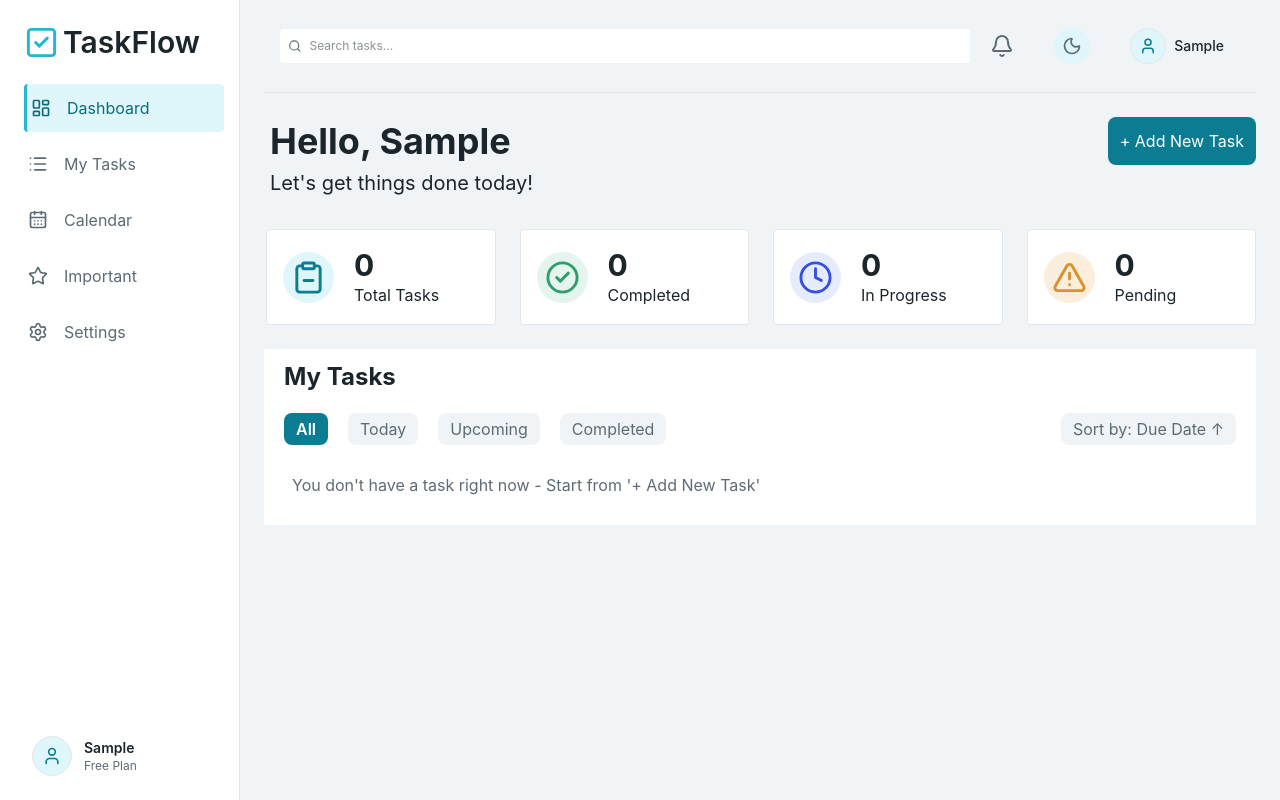
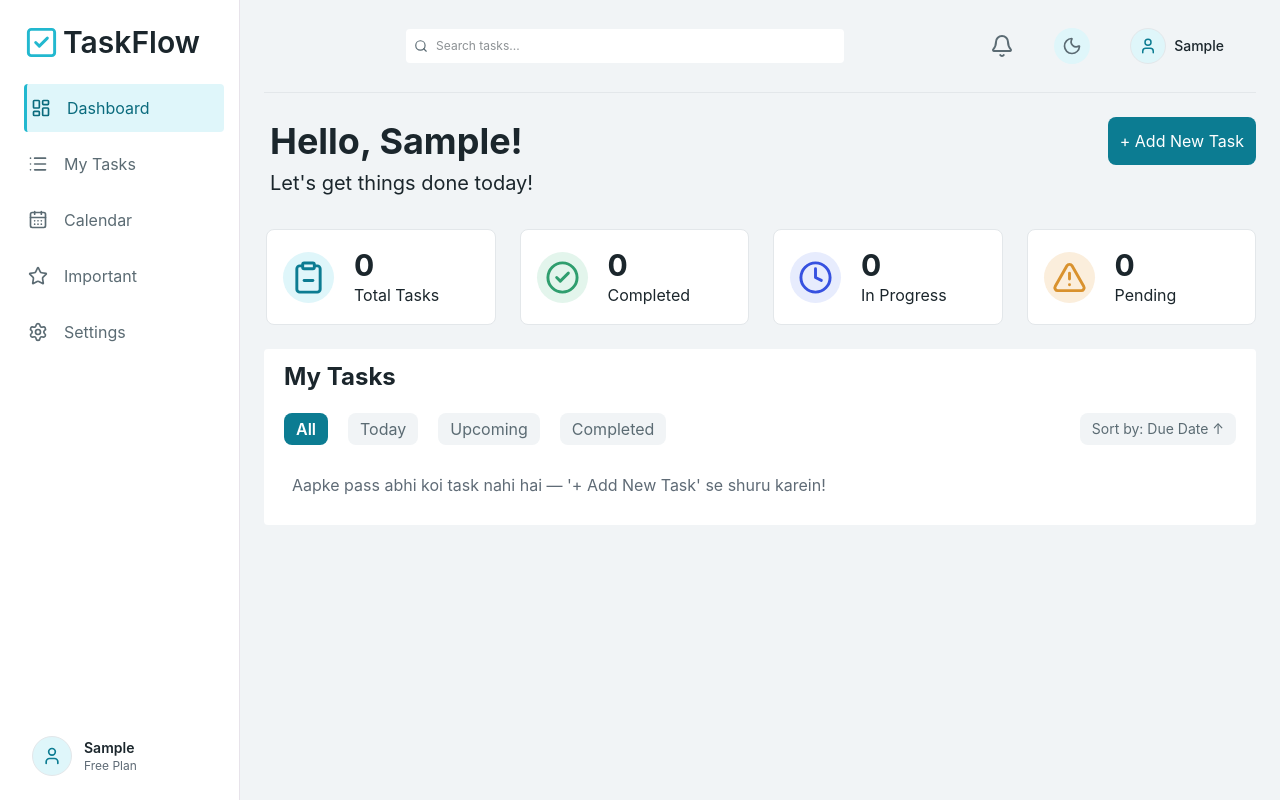
Before and after one commit to kashishjoshi1301-glitch/TaskFlow, a React (Vite) app: page / in a window 1280 px wide. Both pictures are taken after typing "Sample" into the empty fields and a click on the button "Continue". Built offline with nearby package versions, Linux system fonts and the light colour scheme.

Commit message:
Added Google Verification

```diff
--- a/src/App.jsx
+++ b/src/App.jsx
@@ -1,5 +1,4 @@
 import {useState, useEffect} from 'react'
-import { Menu } from 'lucide-react';
 import Navbar from './components/Navbar';
 import Sidebar from './components/Sidebar';
 import StatCard from './components/StatCard';
@@ -184,7 +183,6 @@ const App = () => {
      return localStorage.getItem("taskflow-theme") || "light";
    });
 
-   // 🔴 handleNameSubmit ab sabse pehle define ho raha hai, use hone se pehle
    const handleNameSubmit = (name) => {
      localStorage.setItem("taskflow-username", name);
      setUserName(name);
@@ -221,7 +219,6 @@ const App = () => {
    const inProgressTasks = 0;
    const importantTasks = tasks.filter(task => task.priority === "High");
 
-   // 🔴 sirf EK baar rakha hai ab
    if (!userName) {
      return <WelcomeScreen onNameSubmit={handleNameSubmit} />;
    }
@@ -239,7 +236,6 @@ const App = () => {
           )
         }
 
-        {/* 🔴 Sidebar ab isi wrapper div ke ANDAR hai */}
         <div
           className={`fixed lg:static top-0 left-0 h-full z-50 transition-transform duration-300
           ${isSidebarOpen ? "translate-x-0" : "-translate-x-full lg:translate-x-0"}`}
@@ -257,15 +253,7 @@ const App = () => {
           />
         </div>
 
-          <main className={`flex flex-col gap-6 w-full pr-6 pb-6 min-h-screen ${theme === "dark" ? "bg-[#0f172a]" : "bg-[#f1f4f6]"}`}>
-
-          <button
-            onClick={() => setIsSidebarOpen(true)}
-            aria-label="Open menu"
-            className={`lg:hidden self-start mt-4 p-2 rounded-lg ${theme === "dark" ? "bg-[#1e293b] text-[#f1f5f9]" : "bg-white text-[#1b262c]"}`}
-          >
-            <Menu size={24} />
-          </button>
+          <main className={`flex flex-col gap-4 lg:gap-6 w-full px-4 lg:px-0 lg:pr-6 pb-6 min-h-screen ${theme === "dark" ? "bg-[#0f172a]" : "bg-[#f1f4f6]"}`}>
 
           <Navbar
           searchQuery = {searchQuery}
@@ -275,6 +263,7 @@ const App = () => {
           userName = {userName}
           profileImage={profileImage}
           handleImageUpload={handleImageUpload}
+          onMenuClick={() => setIsSidebarOpen(true)}
           />
 
           {activeItem === "Dashboard" && (
--- a/src/components/FilterButtons.jsx
+++ b/src/components/FilterButtons.jsx
@@ -74,11 +74,11 @@ const FilterButtons = ({tasks, setTasks, searchQuery, theme}) => {
 
   return (
     <div className='w-full'>
-      <div className={isDark ? "bg-[#1e293b] rounded" : "bg-[#ffffff]"}>
+      <div className={`w-full rounded ${isDark ? "bg-[#1e293b]" : "bg-[#ffffff]"}`}>
 
-        <h1 className={`text-2xl font-bold py-3 px-5 ${isDark ? "text-[#f1f5f9]" : "text-[#1b262c]"}`}>My Tasks</h1>
+        <h1 className={`text-xl sm:text-2xl font-bold py-3 px-3 sm:px-5 ${isDark ? "text-[#f1f5f9]" : "text-[#1b262c]"}`}>My Tasks</h1>
 
-        <div className='flex flex-col sm:flex-row justify-between gap-3 p-2 pl-5'>
+        <div className='flex flex-col sm:flex-row justify-between gap-3 p-3 sm:p-2 sm:pl-5'>
 
        <div role="group" aria-label="Filter tasks" className='flex flex-row flex-wrap gap-2 sm:gap-5'>
 
@@ -116,20 +116,19 @@ const FilterButtons = ({tasks, setTasks, searchQuery, theme}) => {
           type="button"
           onClick={() => setSortAsc(!sortAsc)}
           aria-label={sortAsc ? "Sort by due date ascending, click to reverse" : "Sort by due date descending, click to reverse"}
-          className={`pl-3 pr-3 pt-1 pb-1 mr-3 rounded-lg hover:scale-95 ${isDark ? "bg-[#334155] text-[#94a3b8]" : "bg-[#f1f4f6] text-[#5b6b73]"}`}
+          className={`self-start sm:self-auto px-3 py-1 sm:mr-3 rounded-lg hover:scale-95 text-sm ${isDark ? "bg-[#334155] text-[#94a3b8]" : "bg-[#f1f4f6] text-[#5b6b73]"}`}
         >
             Sort by: Due Date {sortAsc ? "↑" : "↓"}
         </button>
         </div>
 
         <div className={`flex flex-col p-3 pt-1 justify-center items-start gap-3 ${isDark ? "text-[#f1f5f9]" : "text-[#1b262c]"}`}>
-          <div className='max-h-[358px] overflow-y-auto flex flex-col w-full scrollbar-none'>
+          <div className='max-h-[500px] overflow-y-auto flex flex-col w-full scrollbar-none'>
           {sortedTasks.length === 0 ? (
             <p className={isDark ? "text-[#94a3b8] p-4" : "text-[#5f6b76] p-4"}>
               {tasks.length === 0
-              ? "You don't have a task right now - Start from '+ Add New Task'"
-              : "No tasks found."
-              }
+                ? "Aapke pass abhi koi task nahi hai — '+ Add New Task' se shuru karein!"
+                : "No tasks found."}
             </p>
           ) : (
           sortedTasks.map((task) => {
--- a/src/components/Navbar.jsx
+++ b/src/components/Navbar.jsx
@@ -1,17 +1,25 @@
 import React, { useState } from 'react'
-import {Search, Bell, Sun, Moon, SquareCheck, User } from "lucide-react";
+import {Search, Bell, Sun, Moon, SquareCheck, User, Menu } from "lucide-react";
 
-const Navbar = ({ searchQuery, setSearchQuery, theme, setTheme, userName, profileImage, handleImageUpload }) => {
+const Navbar = ({ searchQuery, setSearchQuery, theme, setTheme, userName, profileImage, handleImageUpload, onMenuClick }) => {
 
   const isDark = theme === "dark";
 
   return (
     <div className={`border-b pb-5 ${isDark ? "border-[#334155]" : "border-[#e3e7ea]"}`}>
       <nav>
-        <div className='flex flex-row gap-3 justify-between items-center pl-4 pt-5 pr-6'>
-          <div className='flex flex-row gap-15 justify-center items-center flex-1 min-w-0'>
+        <div className='flex flex-row flex-wrap gap-3 justify-between items-center pl-4 pt-5 pr-4 lg:pr-6'>
+          <div className='flex flex-row gap-3 lg:gap-15 justify-center items-center flex-1 min-w-0'>
 
-                 <div className={`flex flex-row justify-center items-center gap-2 p-2 rounded active:scale-98 hover:scale-98 w-full max-w-[300px] sm:max-w-none ${isDark ? "bg-[#1e293b] text-[#94a3b8]" : "bg-[#ffffff] text-[#5f6b76]"}`}>
+                 <button
+                   onClick={onMenuClick}
+                   aria-label="Open menu"
+                   className={`lg:hidden shrink-0 p-2 rounded-lg ${isDark ? "bg-[#1e293b] text-[#f1f5f9]" : "bg-white text-[#1b262c]"}`}
+                 >
+                   <Menu size={20} />
+                 </button>
+
+                 <div className={`flex flex-row justify-center items-center gap-2 p-2 rounded active:scale-98 hover:scale-98 flex-1 lg:flex-none lg:max-w-none min-w-0 ${isDark ? "bg-[#1e293b] text-[#94a3b8]" : "bg-[#ffffff] text-[#9aa5ad]"}`}>
                     <Search size={14} color={isDark ? "#94a3b8" : "#5b6b73"} />
 
                   <label htmlFor="task-search" className='sr-only'>Search tasks</label>
@@ -22,13 +30,13 @@ const Navbar = ({ searchQuery, setSearchQuery, theme, setTheme, userName, profil
                   value={searchQuery}
                   onChange={(e) => setSearchQuery(e.target.value)}
                   aria-label="Search tasks"
-                  className={`w-full outline-none text-[12px] bg-transparent ${isDark ? "text-[#f1f5f9] placeholder-[#64748b]" : "text-[#1b262c]"}`}
+                  className={`w-full sm:w-100 outline-none text-[12px] bg-transparent ${isDark ? "text-[#f1f5f9] placeholder-[#64748b]" : "text-[#1b262c]"}`}
                   >
                   </input>
                   </div>
           </div>
 
-                <div className='flex flex-row justify-center items-center gap-4 sm:gap-10 p-2'>
+                <div className='flex flex-row justify-center items-center gap-3 sm:gap-10 p-2 shrink-0'>
                   <button
                     type="button"
                     aria-label="Notifications"
@@ -74,7 +82,7 @@ const Navbar = ({ searchQuery, setSearchQuery, theme, setTheme, userName, profil
                       />
                     </label>
 
-                    <h2 className={`text-sm font-medium ${isDark ? "text-[#f1f5f9]" : "text-[#1b262c]"}`}>{userName}</h2>
+                    <h2 className={`hidden sm:block text-sm font-medium ${isDark ? "text-[#f1f5f9]" : "text-[#1b262c]"}`}>{userName}</h2>
                   </div>
 
                 </div>
--- a/src/components/StatCard.jsx
+++ b/src/components/StatCard.jsx
@@ -28,16 +28,16 @@ const StatCard = ({
     <div className={`flex flex-col gap-2 w-full pl-0.5 ${isDark ? "bg-[#0f172a]" : "bg-[#f1f4f6]"}`}>
 
       <div className='flex flex-col'>
-      <div className='flex flex-col sm:flex-row justify-between gap-3 sm:gap-0'>
-      <h1 className={`text-2xl sm:text-4xl font-bold p-1 ${isDark ? "text-[#f1f5f9]" : "text-[#1b262c]"}`}>Hello, {userName}</h1>
+      <div className='flex flex-col sm:flex-row justify-between items-start sm:items-center gap-3 sm:gap-0'>
+      <h1 className={`text-2xl sm:text-4xl font-bold p-1 ${isDark ? "text-[#f1f5f9]" : "text-[#1b262c]"}`}>Hello, {userName}!</h1>
 
-      <div className='rounded-lg pl-1 flex justify-center items-center gap-3 hover:scale-97'>
+      <div className='rounded-lg flex justify-center items-center gap-3 hover:scale-97 w-full sm:w-auto'>
       <button
       type="button"
       onClick={() => setIsAdding(true)}
       aria-label="Add new task"
       aria-haspopup="dialog"
-      className='p-3 bg-[#0c7c92] text-white rounded-lg hover:scale-97'>
+      className='w-full sm:w-auto p-3 bg-[#0c7c92] text-white rounded-lg hover:scale-97 text-sm sm:text-base'>
         + Add New Task
         </button>
         </div>
@@ -164,48 +164,48 @@ const StatCard = ({
 }
 
       </div>
-      <p className={`text-xl p-1 pb-6 ${isDark ? "text-[#94a3b8]" : "text-[#1b262c]"}`}>Let's get things done today!</p>
+      <p className={`text-base sm:text-xl p-1 pb-4 sm:pb-6 ${isDark ? "text-[#94a3b8]" : "text-[#1b262c]"}`}>Let's get things done today!</p>
       </div>
 
-      <div className='grid grid-cols-2 sm:grid-cols-2 lg:grid-cols-4  gap-4 sm:gap-6 w-full'>
+      <div className='grid grid-cols-2 lg:grid-cols-4 gap-3 sm:gap-6 w-full'>
 
-      <div className={`flex h-[12vh] rounded p-4 justify-start items-center gap-5 hover:scale-97 border ${isDark ? "bg-[#1e293b] border-[#334155]" : "bg-[#ffffff] border-[#e3e7ea]"}`}>
-        <div className='flex rounded-full p-2 bg-[#dff6fa]'>
-        <ClipboardMinus size={35} color='#0c7c92' aria-hidden="true"/>
+      <div className={`flex h-auto sm:h-[12vh] rounded-lg p-3 sm:p-4 justify-start items-center gap-3 sm:gap-5 hover:scale-97 border ${isDark ? "bg-[#1e293b] border-[#334155]" : "bg-[#ffffff] border-[#e3e7ea]"}`}>
+        <div className='flex rounded-full p-2 bg-[#dff6fa] shrink-0'>
+        <ClipboardMinus size={24} className="sm:w-[35px] sm:h-[35px]" color='#0c7c92' aria-hidden="true"/>
         </div>
-        <div>
-        <p className={`text-3xl font-bold ${isDark ? "text-[#f1f5f9]" : "text-[#1b262c]"}`}>{totalTasks}</p>
-        <p className={isDark ? "text-[#94a3b8]" : "text-[#1b262c]"}>Total Tasks</p>
+        <div className='min-w-0'>
+        <p className={`text-xl sm:text-3xl font-bold ${isDark ? "text-[#f1f5f9]" : "text-[#1b262c]"}`}>{totalTasks}</p>
+        <p className={`text-xs sm:text-base truncate ${isDark ? "text-[#94a3b8]" : "text-[#1b262c]"}`}>Total Tasks</p>
         </div>
       </div>
 
-      <div className={`flex h-[12vh] rounded p-4 justify-start items-center gap-5 hover:scale-97 border ${isDark ? "bg-[#1e293b] border-[#334155]" : "bg-[#ffffff] border-[#e3e7ea]"}`}>
-       <div className='flex rounded-full p-2 bg-[#e3f5ec]'>
-        <CircleCheck size={35} color='#2f9e6e' aria-hidden="true"/>
+      <div className={`flex h-auto sm:h-[12vh] rounded-lg p-3 sm:p-4 justify-start items-center gap-3 sm:gap-5 hover:scale-97 border ${isDark ? "bg-[#1e293b] border-[#334155]" : "bg-[#ffffff] border-[#e3e7ea]"}`}>
+       <div className='flex rounded-full p-2 bg-[#e3f5ec] shrink-0'>
+        <CircleCheck size={24} className="sm:w-[35px] sm:h-[35px]" color='#2f9e6e' aria-hidden="true"/>
         </div>
-        <div>
-        <p className={`text-3xl font-bold ${isDark ? "text-[#f1f5f9]" : "text-[#1b262c]"}`}>{completedTasks}</p>
-        <p className={isDark ? "text-[#94a3b8]" : "text-[#1b262c]"}>Completed</p>
+        <div className='min-w-0'>
+        <p className={`text-xl sm:text-3xl font-bold ${isDark ? "text-[#f1f5f9]" : "text-[#1b262c]"}`}>{completedTasks}</p>
+        <p className={`text-xs sm:text-base truncate ${isDark ? "text-[#94a3b8]" : "text-[#1b262c]"}`}>Completed</p>
         </div>
       </div>
 
-      <div className={`flex h-[12vh] rounded p-4 justify-start items-center gap-5 hover:scale-97 border ${isDark ? "bg-[#1e293b] border-[#334155]" : "bg-[#ffffff] border-[#e3e7ea]"}`}>
-        <div className='flex rounded-full p-2 bg-[#e7ecfd]'>
-        <Clock size={35} color='#3651e0' aria-hidden="true"/>
+      <div className={`flex h-auto sm:h-[12vh] rounded-lg p-3 sm:p-4 justify-start items-center gap-3 sm:gap-5 hover:scale-97 border ${isDark ? "bg-[#1e293b] border-[#334155]" : "bg-[#ffffff] border-[#e3e7ea]"}`}>
+        <div className='flex rounded-full p-2 bg-[#e7ecfd] shrink-0'>
+        <Clock size={24} className="sm:w-[35px] sm:h-[35px]" color='#3651e0' aria-hidden="true"/>
         </div>
-        <div>
-        <p className={`text-3xl font-bold ${isDark ? "text-[#f1f5f9]" : "text-[#1b262c]"}`}>{inProgressTasks}</p>
-        <p className={isDark ? "text-[#94a3b8]" : "text-[#1b262c]"}>In Progress</p>
+        <div className='min-w-0'>
+        <p className={`text-xl sm:text-3xl font-bold ${isDark ? "text-[#f1f5f9]" : "text-[#1b262c]"}`}>{inProgressTasks}</p>
+        <p className={`text-xs sm:text-base truncate ${isDark ? "text-[#94a3b8]" : "text-[#1b262c]"}`}>In Progress</p>
         </div>
       </div>
 
-      <div className={`flex h-[12vh] rounded p-4 justify-start items-center gap-5 hover:scale-97 border ${isDark ? "bg-[#1e293b] border-[#334155]" : "bg-[#ffffff] border-[#e3e7ea]"}`}>
-        <div className='flex rounded-full p-2 bg-[#fbeedc]'>
-        <TriangleAlert size={35} color='#d9922e' aria-hidden="true"/>
+      <div className={`flex h-auto sm:h-[12vh] rounded-lg p-3 sm:p-4 justify-start items-center gap-3 sm:gap-5 hover:scale-97 border ${isDark ? "bg-[#1e293b] border-[#334155]" : "bg-[#ffffff] border-[#e3e7ea]"}`}>
+        <div className='flex rounded-full p-2 bg-[#fbeedc] shrink-0'>
+        <TriangleAlert size={24} className="sm:w-[35px] sm:h-[35px]" color='#d9922e' aria-hidden="true"/>
         </div>
-        <div>
-        <p className={`text-3xl font-bold ${isDark ? "text-[#f1f5f9]" : "text-[#1b262c]"}`}>{pendingTasks}</p>
-        <p className={isDark ? "text-[#94a3b8]" : "text-[#1b262c]"}>Pending</p>
+        <div className='min-w-0'>
+        <p className={`text-xl sm:text-3xl font-bold ${isDark ? "text-[#f1f5f9]" : "text-[#1b262c]"}`}>{pendingTasks}</p>
+        <p className={`text-xs sm:text-base truncate ${isDark ? "text-[#94a3b8]" : "text-[#1b262c]"}`}>Pending</p>
         </div>
       </div>
 
```
